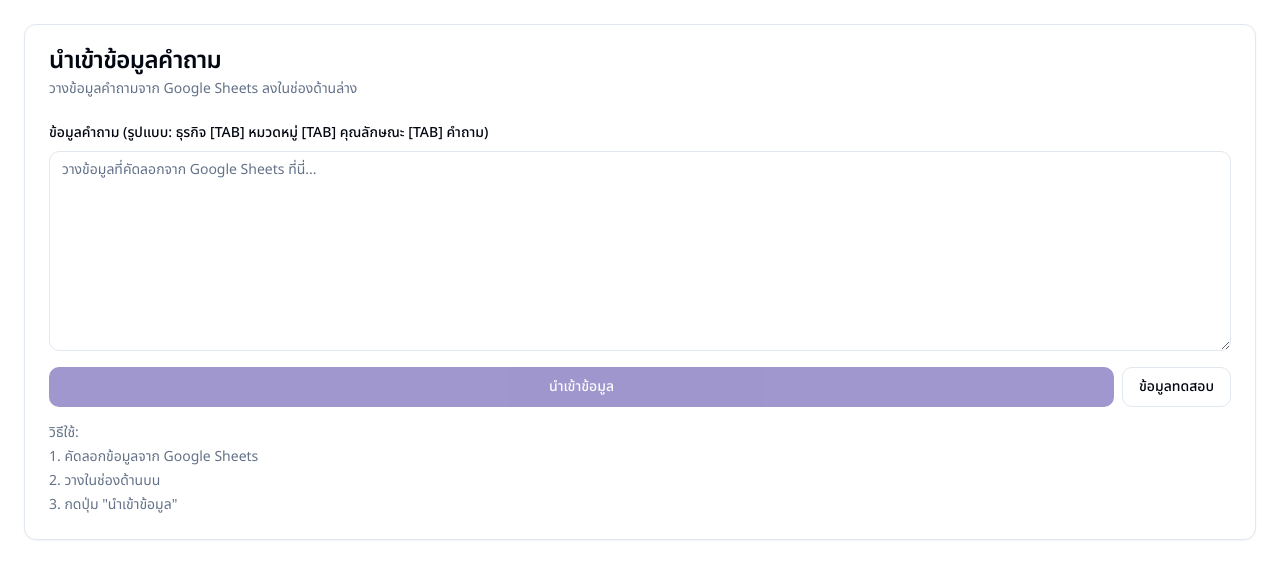
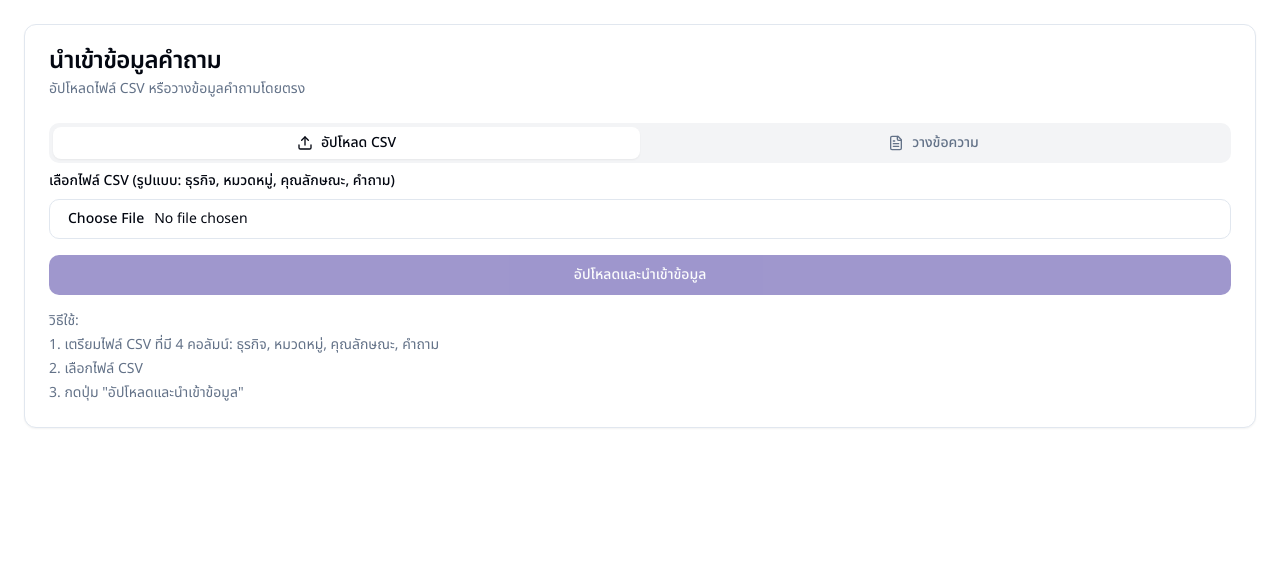
Before and after one commit to jeszada/business-dna-finder, a React (Vite) app: page /import in a window 1280 px wide. Shown: the top 578 px of the page. Built offline with nearby package versions, Linux system fonts and the light colour scheme.

Commit message:
Implement CSV upload for import
Change the import functionality to allow CSV file uploads and process the data for database insertion.

```diff
--- a/src/pages/ImportQuestions.tsx
+++ b/src/pages/ImportQuestions.tsx
@@ -1,16 +1,70 @@
 import React, { useState } from 'react';
 import { Button } from '@/components/ui/button';
 import { Textarea } from '@/components/ui/textarea';
+import { Input } from '@/components/ui/input';
 import { Card, CardContent, CardDescription, CardHeader, CardTitle } from '@/components/ui/card';
+import { Tabs, TabsContent, TabsList, TabsTrigger } from '@/components/ui/tabs';
 import { supabase } from '@/integrations/supabase/client';
 import { useToast } from '@/hooks/use-toast';
+import { Upload, FileText } from 'lucide-react';
 
 export default function ImportQuestions() {
   const [rawData, setRawData] = useState('');
+  const [selectedFile, setSelectedFile] = useState<File | null>(null);
   const [isLoading, setIsLoading] = useState(false);
   const { toast } = useToast();
 
-  const handleImport = async () => {
+  const handleFileSelect = (e: React.ChangeEvent<HTMLInputElement>) => {
+    const file = e.target.files?.[0];
+    if (file) {
+      setSelectedFile(file);
+    }
+  };
+
+  const handleFileUpload = async () => {
+    if (!selectedFile) {
+      toast({
+        title: "ข้อผิดพลาด",
+        description: "กรุณาเลือกไฟล์ CSV",
+        variant: "destructive",
+      });
+      return;
+    }
+
+    setIsLoading(true);
+    try {
+      const text = await selectedFile.text();
+
+      const { data, error } = await supabase.functions.invoke('import-questions', {
+        body: { rawData: text, isCSV: true }
+      });
+
+      if (error) {
+        throw error;
+      }
+
+      toast({
+        title: "สำเร็จ!",
+        description: `นำเข้าคำถาม ${data.imported} ข้อเรียบร้อย`,
+      });
+
+      setSelectedFile(null);
+      // Reset file input
+      const fileInput = document.getElementById('csv-file') as HTMLInputElement;
+      if (fileInput) fileInput.value = '';
+    } catch (error) {
+      console.error('Import error:', error);
+      toast({
+        title: "เกิดข้อผิดพลาด",
+        description: error.message || "ไม่สามารถนำเข้าข้อมูลได้",
+        variant: "destructive",
+      });
+    } finally {
+      setIsLoading(false);
+    }
+  };
+
+  const handleTextImport = async () => {
     if (!rawData.trim()) {
       toast({
         title: "ข้อผิดพลาด",
@@ -23,7 +77,7 @@ export default function ImportQuestions() {
     setIsLoading(true);
     try {
       const { data, error } = await supabase.functions.invoke('import-questions', {
-        body: { rawData }
+        body: { rawData, isCSV: false }
       });
 
       if (error) {
@@ -62,10 +116,60 @@ export default function ImportQuestions() {
         <CardHeader>
           <CardTitle>นำเข้าข้อมูลคำถาม</CardTitle>
           <CardDescription>
-            วางข้อมูลคำถามจาก Google Sheets ลงในช่องด้านล่าง
+            อัปโหลดไฟล์ CSV หรือวางข้อมูลคำถามโดยตรง
           </CardDescription>
         </CardHeader>
-        <CardContent className="space-y-4">
+        <CardContent>
+          <Tabs defaultValue="csv" className="w-full">
+            <TabsList className="grid w-full grid-cols-2">
+              <TabsTrigger value="csv" className="flex items-center gap-2">
+                <Upload className="h-4 w-4" />
+                อัปโหลด CSV
+              </TabsTrigger>
+              <TabsTrigger value="text" className="flex items-center gap-2">
+                <FileText className="h-4 w-4" />
+                วางข้อความ
+              </TabsTrigger>
+            </TabsList>
+
+            <TabsContent value="csv" className="space-y-4">
+              <div>
+                <label className="block text-sm font-medium mb-2">
+                  เลือกไฟล์ CSV (รูปแบบ: ธุรกิจ, หมวดหมู่, คุณลักษณะ, คำถาม)
+                </label>
+                <Input
+                  id="csv-file"
+                  type="file"
+                  accept=".csv"
+                  onChange={handleFileSelect}
+                  disabled={isLoading}
+                />
+                {selectedFile && (
+                  <p className="text-sm text-muted-foreground mt-2">
+                    ไฟล์ที่เลือก: {selectedFile.name}
+                  </p>
+                )}
+              </div>
+
+              <Button
+                onClick={handleFileUpload}
+                disabled={isLoading || !selectedFile}
+                className="w-full"
+              >
+                {isLoading ? "กำลังนำเข้า..." : "อัปโหลดและนำเข้าข้อมูล"}
+              </Button>
+
+              <div className="text-sm text-muted-foreground">
+                <p>วิธีใช้:</p>
+                <ol className="list-decimal list-inside mt-1 space-y-1">
+                  <li>เตรียมไฟล์ CSV ที่มี 4 คอลัมน์: ธุรกิจ, หมวดหมู่, คุณลักษณะ, คำถาม</li>
+                  <li>เลือกไฟล์ CSV</li>
+                  <li>กดปุ่ม "อัปโหลดและนำเข้าข้อมูล"</li>
+                </ol>
+              </div>
+            </TabsContent>
+
+            <TabsContent value="text" className="space-y-4">
               <div>
                 <label className="block text-sm font-medium mb-2">
                   ข้อมูลคำถาม (รูปแบบ: ธุรกิจ [TAB] หมวดหมู่ [TAB] คุณลักษณะ [TAB] คำถาม)
@@ -80,7 +184,7 @@ export default function ImportQuestions() {
 
               <div className="flex gap-2">
                 <Button
-              onClick={handleImport}
+                  onClick={handleTextImport}
                   disabled={isLoading || !rawData.trim()}
                   className="flex-1"
                 >
@@ -104,6 +208,8 @@ export default function ImportQuestions() {
                   <li>กดปุ่ม "นำเข้าข้อมูล"</li>
                 </ol>
               </div>
+            </TabsContent>
+          </Tabs>
         </CardContent>
       </Card>
     </div>
```
Also changed, not shown: 1 other file (tests, documents, lock files or other folders). Lines whose indentation alone changed are shown as unchanged.
